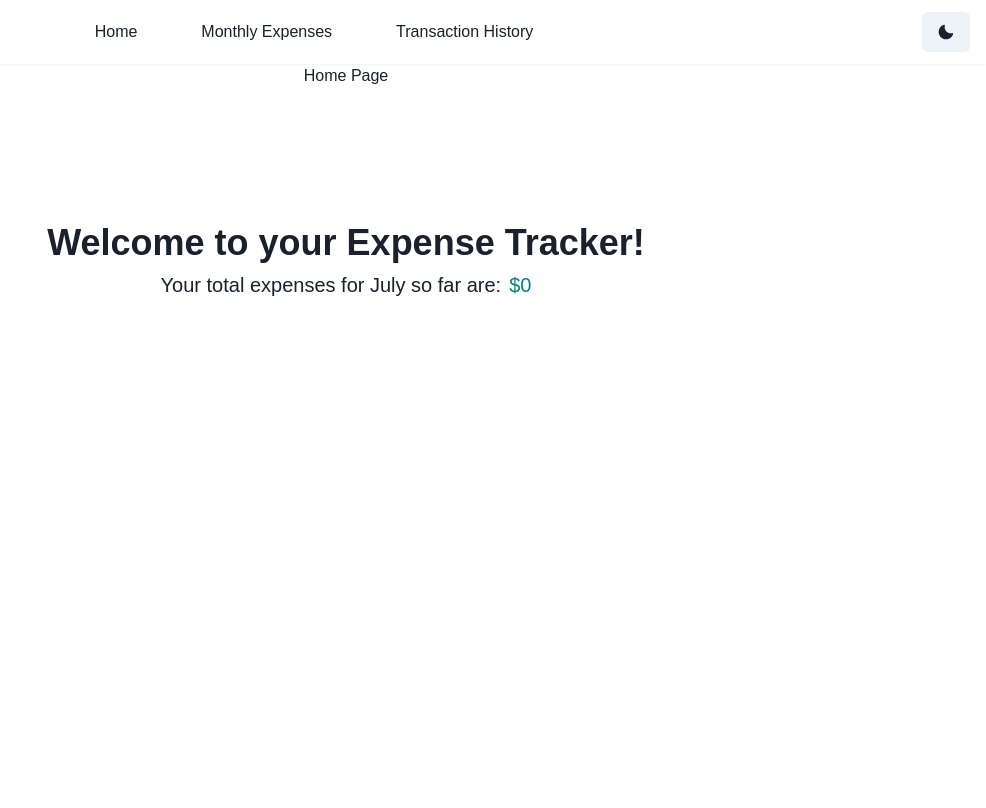
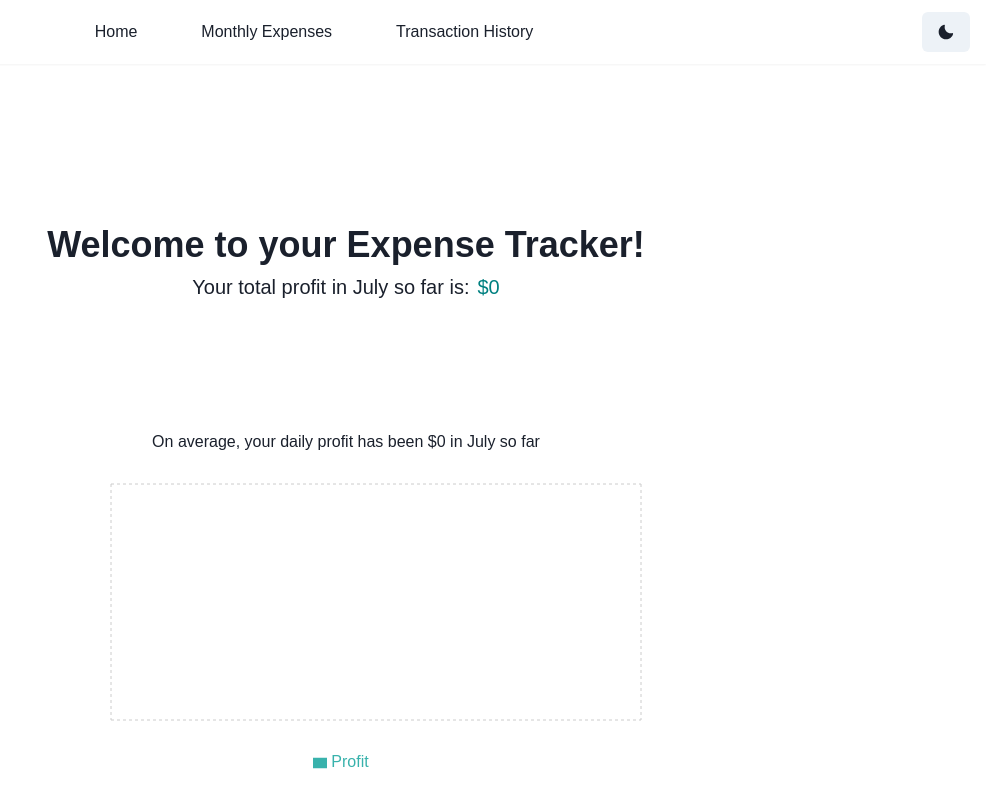
Before and after one commit to eiqanahmed/expense-tracker, a React (Create React App) app in the folder client/: page / in a window 1280 px wide. Shown: the top 808 px of the page, without its empty margins (294-1280 px from the left). Built offline with nearby package versions, Linux system fonts and the light colour scheme; no server answers.

Commit message:
Updated Home Page

```diff
--- /dev/null
+++ b/client/src/components/DailySpendings.jsx
@@ -0,0 +1,79 @@
+import React from 'react'
+import { Text, Input, Button, VStack, HStack, Box, Flex } from '@chakra-ui/react';
+import { BarChart, Bar, XAxis, YAxis, Tooltip, Legend, CartesianGrid } from 'recharts';
+
+const DailySpendings = ( { data }) => {
+
+    const transformData = (data) => {
+        const dailyTotals = data.reduce((acc, item) => {
+          const date = new Date(item.date).toLocaleDateString(); // Convert date to a readable string
+          if (!acc[date]) {
+            acc[date] = 0;
+          }
+          acc[date] += item.value;
+          return acc;
+        }, {});
+
+        return Object.keys(dailyTotals).map(date => ({
+          date,
+          Profit: dailyTotals[date],
+        }));
+      };
+
+      const currentDate = new Date();
+
+    // Array of month names
+    const monthNames = [
+    "January", "February", "March", "April", "May", "June",
+    "July", "August", "September", "October", "November", "December"
+    ];
+
+    // Get the current month index (0-11)
+    const currentMonthIndex = currentDate.getMonth();
+
+    // Get the name of the current month
+    const currentMonth = monthNames[currentMonthIndex];
+
+      const transformedData = transformData(data);
+
+      const currTransactions = (allTransactions) => {
+        let arr = [];
+        allTransactions.forEach((transaction) => {
+            const curr = new Date();
+            const d = new Date(transaction.date);
+            if (d.getMonth() === curr.getMonth()) {
+                arr.push(transaction);
+            }
+        }
+
+        )
+        return arr;
+      }
+
+      const currs = currTransactions(data);
+
+      let total = 0;
+      currs.forEach((transaction) => {
+        total += Number(transaction.value);
+      })
+
+      const day = currentDate.getDate();
+
+      let average = Math.round(total / Number(day));
+
+  return (
+    <>
+    <Text mb="2%">On average, your daily profit has been ${average} in {currentMonth} so far</Text>
+    <BarChart width={600} height={300} data={transformedData}>
+      <CartesianGrid strokeDasharray="3 3" />
+      <XAxis dataKey="date" />
+      <YAxis />
+      <Tooltip />
+      <Legend />
+      <Bar dataKey="Profit" fill="#38B2AC" />
+    </BarChart>
+    </>
+  )
+}
+
+export default DailySpendings
--- a/client/src/components/WelcomeMessage.jsx
+++ b/client/src/components/WelcomeMessage.jsx
@@ -1,6 +1,4 @@
 import React from 'react';
-import axios from 'axios';
-import { useEffect, useState } from 'react';
 import { Text, Input, Button, VStack, HStack, Box, Flex } from '@chakra-ui/react';
 
 const WelcomeMessage = ({ transactions }) => {
@@ -46,7 +44,7 @@ const WelcomeMessage = ({ transactions }) => {
     <Box align="center" mt="10%">
       <Text fontSize="4xl" fontWeight="bold">Welcome to your Expense Tracker! </Text>
         <HStack justifyContent="center" alignItms="center">
-          <Text fontSize="1.25rem">Your total expenses for {currentMonth} so far are: </Text>
+          <Text fontSize="1.25rem">Your total profit in {currentMonth} so far is: </Text>
           <Text fontSize="1.25rem" color="teal">${total}</Text>
         </HStack>
     </Box>
--- a/client/src/pages/Home.jsx
+++ b/client/src/pages/Home.jsx
@@ -3,6 +3,7 @@ import axios from 'axios';
 import { useEffect, useState } from 'react';
 import { Text, Input, Button, VStack, HStack, Box } from '@chakra-ui/react'
 import WelcomeMessage from '../components/WelcomeMessage';
+import DailySpendings from '../components/DailySpendings';
 
 const Home = () => {
 
@@ -25,8 +26,12 @@ const Home = () => {
 
   return (
     <>
-      <Text>Home Page</Text>
-      <WelcomeMessage transactions={transactions} />
+      <Box mt="12%">
+        <WelcomeMessage transactions={transactions} />
+      </Box>
+      <Box align="center" mt="10%" mb="5%">
+        <DailySpendings data={transactions} />
+      </Box>
     </>
   )
 }
```
